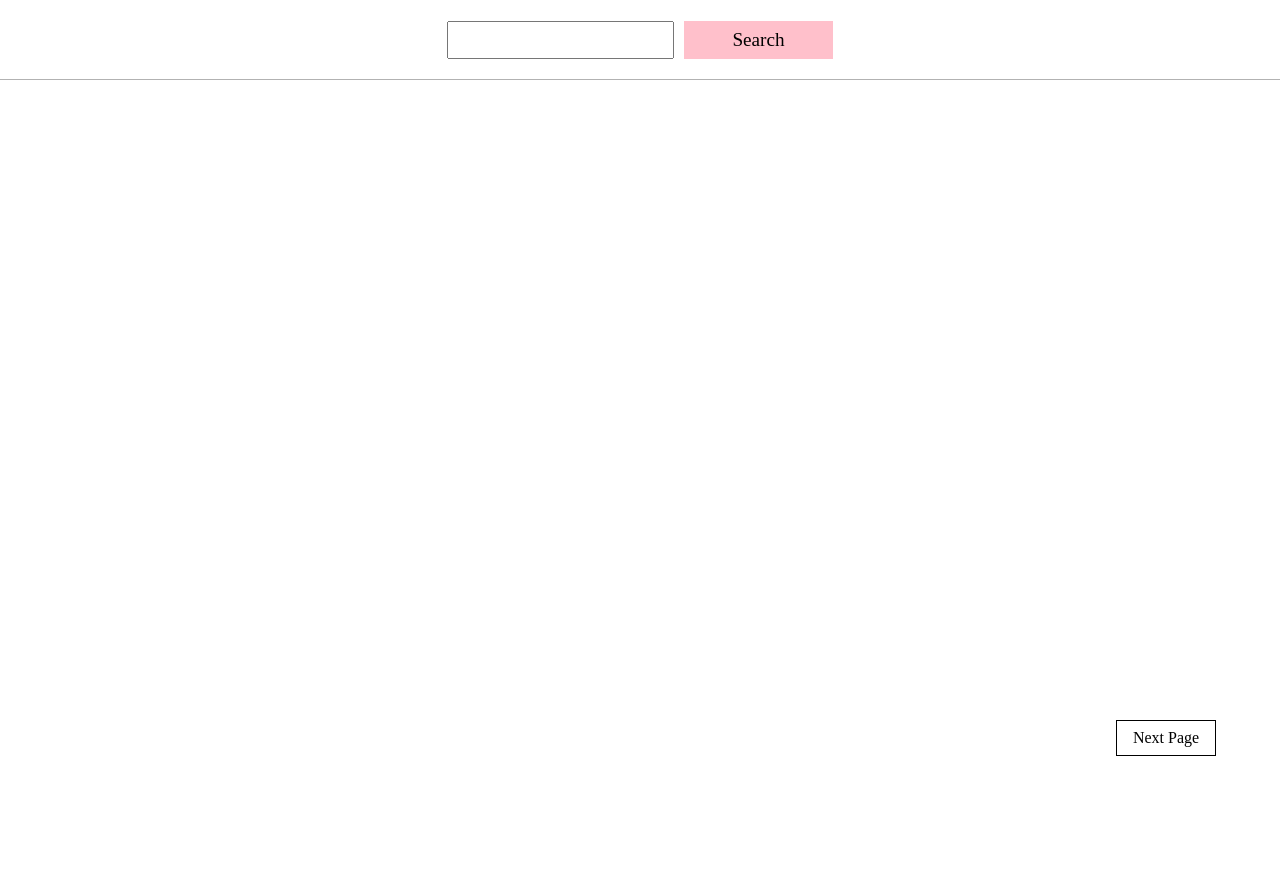
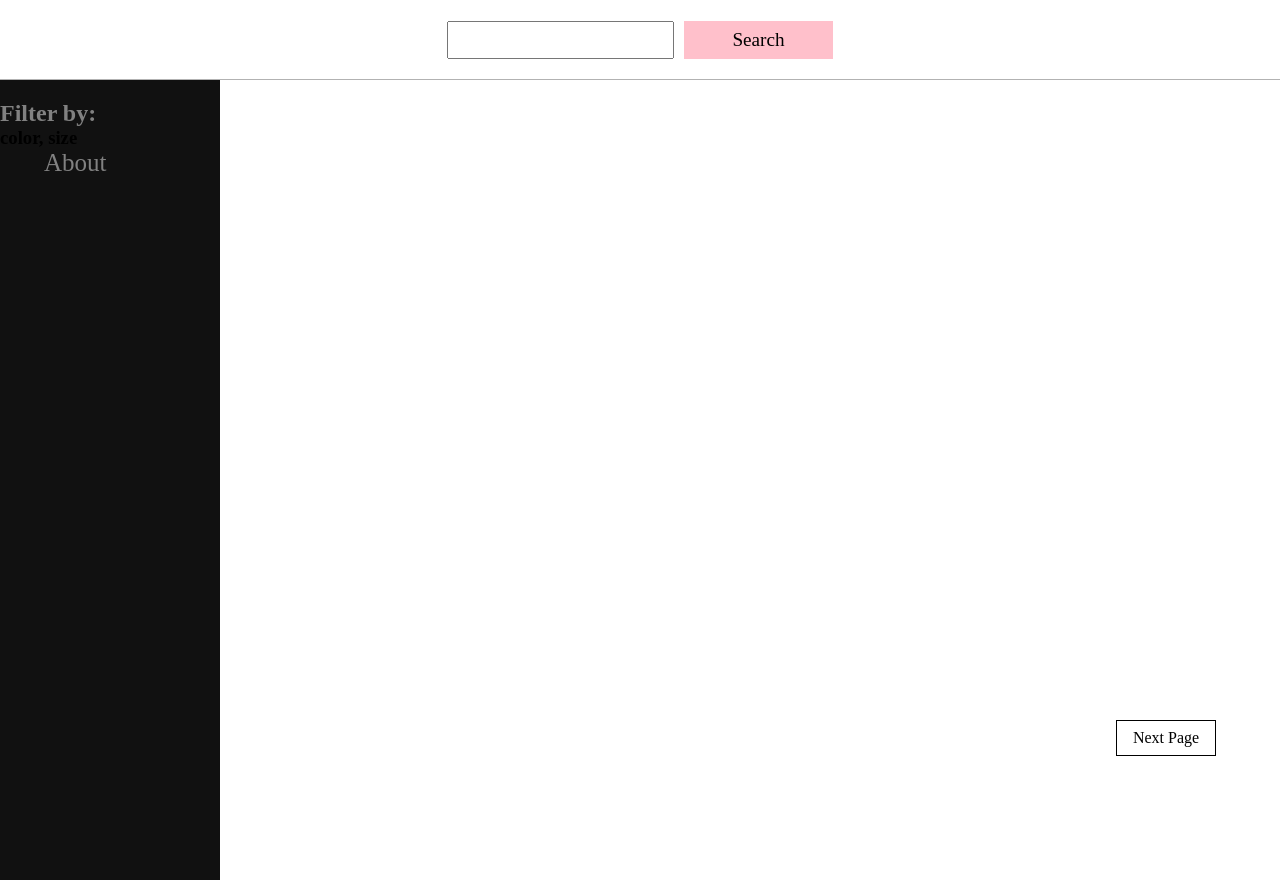
Before and after one commit to deannaliu/Image-Gallery, a plain HTML site: page index.html in a window 1280 px wide. Drawn offline with Linux system fonts and the light colour scheme; no server answers.

Commit message:
trying a side filter bar

```diff
--- a/app.js
+++ b/app.js
@@ -24,7 +24,7 @@ input.addEventListener("keypress", function(event) {
 
 async function CuratedPhotos(pagenr){
     const data = await fetch(
-        `https://api.pexels.com/v1/curated?per_page=15&page=${pagenr}`,
+        `https://api.pexels.com/v1/curated?per_page=18&page=${pagenr}`,
         {
             method:"GET",
             headers:{
@@ -38,7 +38,7 @@ async function CuratedPhotos(pagenr){
         const pic = document.createElement("div");
         pic.innerHTML=`<img src=${photo.src.large}>
             <p>Photo: ${photo.photographer}</p>
-            <a href=${photo.src.large}>Download</a>
+            <a id = "enlarge_button" href=${photo.src.large}>Enlarge</a>
         `;
         document.querySelector(".gallery").appendChild(pic);
     });
@@ -47,7 +47,7 @@ async function CuratedPhotos(pagenr){
 
 async function SearchPhotos(query, pagenr){
     const data = await fetch(
-        `https://api.pexels.com/v1/search?query=${query}&per_page=15&page=${pagenr}`,
+        `https://api.pexels.com/v1/search?query=${query}&per_page=18&page=${pagenr}`,
         {
             method:"GET",
             headers:{
--- a/index.html
+++ b/index.html
@@ -8,6 +8,11 @@
   </head>
   <body>
     <main>
+        <div class="sidenav">
+          <h2>Filter by:</h2>
+          <h3>color, size</h3>
+          <a href="#">About</a><br/><br/>
+        </div>
         <div class = "search">
             <input type = "text"> <!--search bar-->
             <div class = "searchbutton" id="main_search">Search</div>
--- a/style.css
+++ b/style.css
@@ -52,11 +52,11 @@ input{
 }
 
 .gallery{
-    width: 90;
+    width: 100;
     margin: 12vh 50%;
     transform: translateX(-50%);
     display: grid;
-    grid-template-columns: repeat(5, 200px);
+    grid-template-columns: repeat(6, 200px);
     row-gap: 10px;
     column-gap: 10px;
     justify-content: center;
@@ -82,7 +82,7 @@ p{
     color: white;
 }
 
-a{ /* the download button*/
+#enlarge_button{ /* the enlarge/download button*/
     position: absolute;
     top:0;
     left:0;
@@ -91,3 +91,30 @@ a{ /* the download button*/
     margin-left: 10px;
     font-weight: bold;
 }
+
+.sidenav {
+    height: 100%;
+    width: 220px;
+    position: fixed;
+    z-index: 1;
+    top: 10vh;
+    left: 0;
+    background-color: #111;
+    overflow-x: hidden;
+    padding-top: 20px;
+  }
+
+  .sidenav a {
+    padding-left: 20%;
+    text-decoration: none;
+    font-size: 25px;
+    color:#818181;
+  }
+
+  .sidenav a:hover {
+    color: #f1f1f1;
+  }
+
+  .sidenav h2{
+    color: #818181
+  }
```
Also changed, not shown: ws.png (added).
